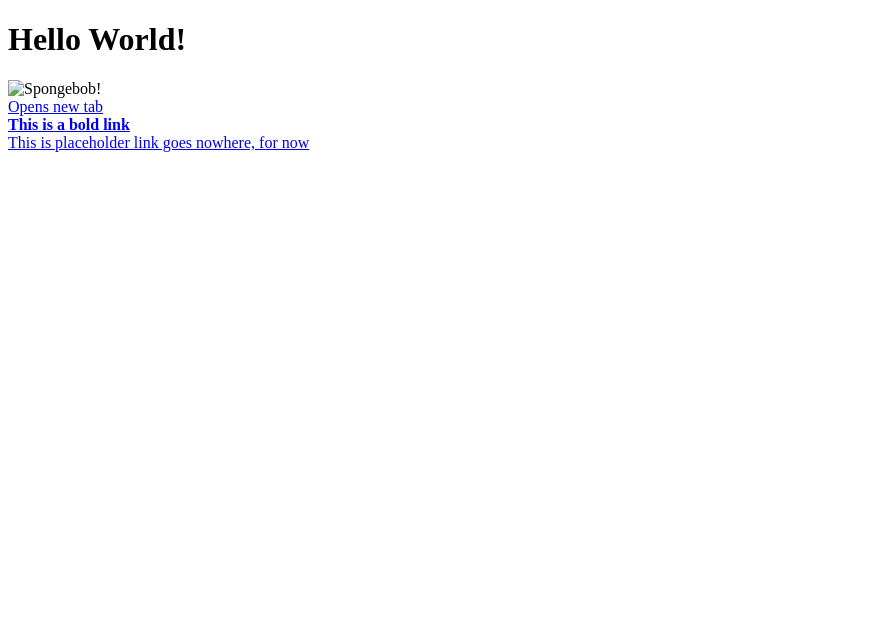
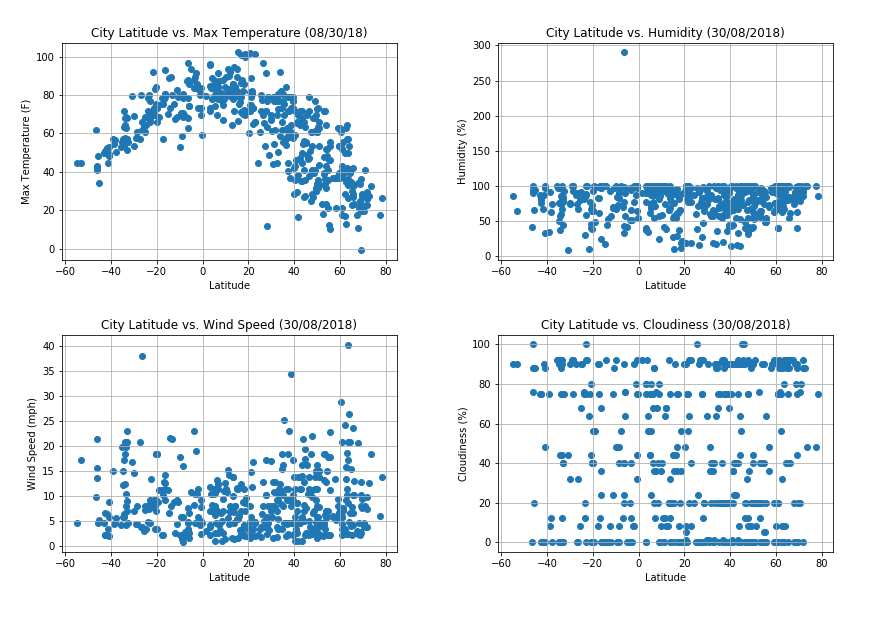
Before and after one commit to AhmadBouMerhi/HTML...Changing_Weather_Online, a plain HTML site: page weather_Py.html in a window 1280 px wide. Shown: the whole page, without its empty margins (0-889 px from the left). Drawn offline with Linux system fonts and the light colour scheme.

Commit message:
update files2

```diff
--- a/weather_Py.html
+++ b/weather_Py.html
@@ -7,23 +7,10 @@
 </head>
 
 <body>
-  <!-- Header -->
-  <h1>Hello World!</h1>
-
-  <!-- Image -->
-  <img src="file:///Users/ahmadmer/Amad_Repo/OpenWeatherMap_Homework/images/temperature.html" alt="Spongebob!" />
-  <br>
-
-  <!-- Link with New Tab -->
-  <a href="https://www.google.com" target="_blank">Opens new tab</a>
-  <br>
-
-  <!-- Bold Link -->
-  <strong><a href="https://www.youtube.com">This is a bold link</a></strong>
-  <br>
-
-  <!-- Placeholder link -->
-  <a href="#">This is placeholder link goes nowhere, for now</a>
+    <img src="temperature.jpg" />
+    <img src="humidity.jpg" />
+    <img src="wind_speed.jpg" />
+    <img src="cloudiness.jpg" />
 
 </body>
 
```
